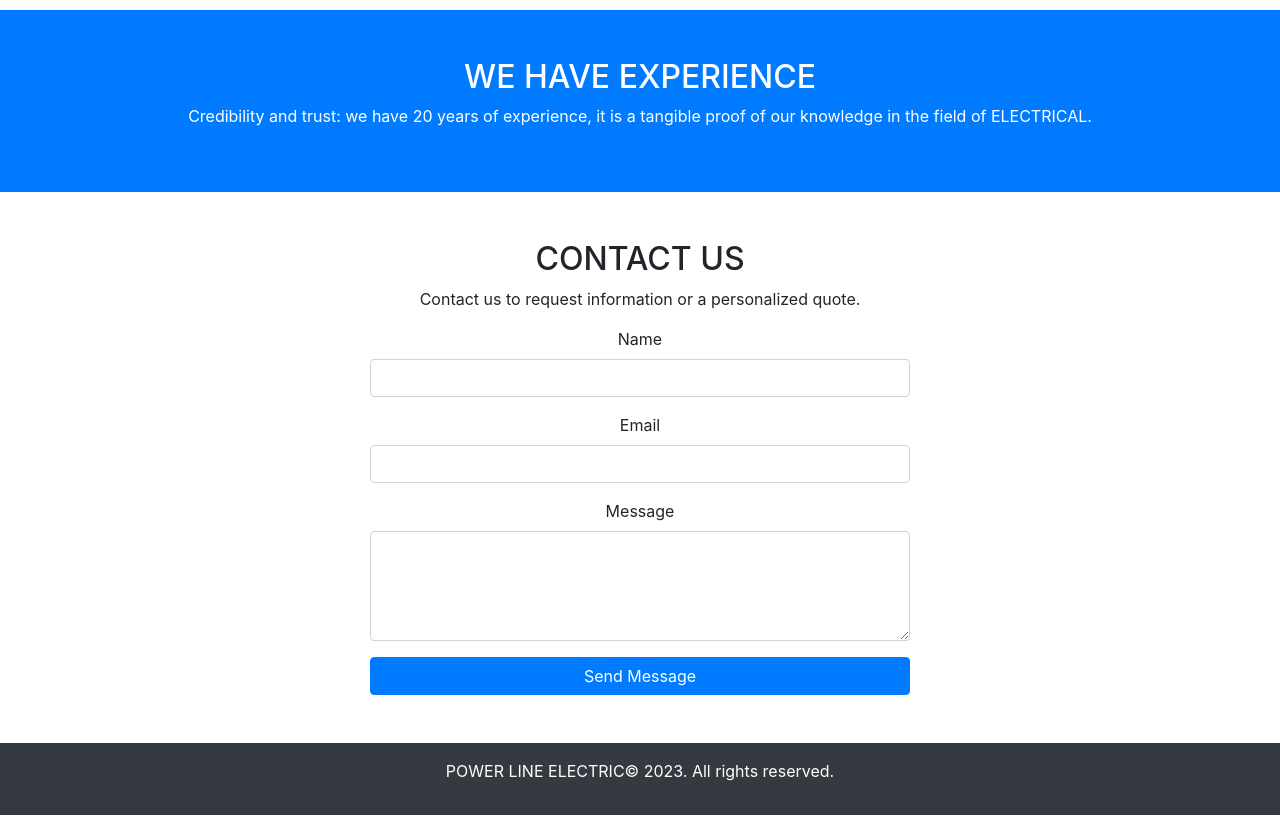
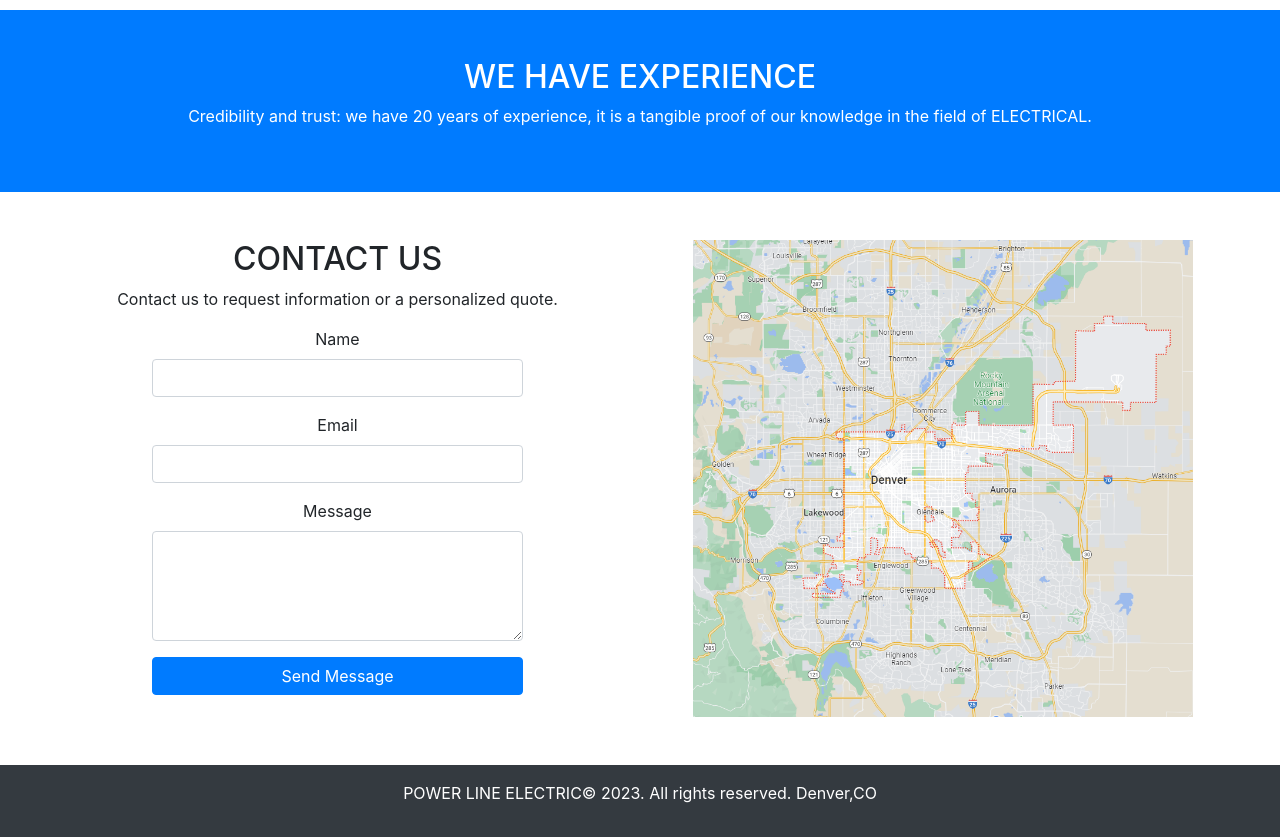
Before and after one commit to Feliipe14/Powerlineelectric, a PHP site: page / in a window 1280 px wide. Shown: the part 1668-2505 px from the top of the page. Before the commit the page ends 2483 px from the top, so only its background shows below. Run offline with PHP 8.4, Linux system fonts and the light colour scheme; some libraries are stand-ins or nearby versions.

Commit message:
Add files via upload

```diff
--- a/index.html
+++ b/index.html
@@ -8,6 +8,7 @@
   <link rel="stylesheet" href="https://maxcdn.bootstrapcdn.com/bootstrap/4.5.2/css/bootstrap.min.css">
   <!-- Enlace a tu hoja de estilos personalizada -->
   <link rel="stylesheet" href="styles.css">
+  <link rel="icon" href="images/logo.jpg">
 </head>
 <body>
   <!-- Barra de navegación -->
@@ -16,8 +17,7 @@
 
 
       <a class="navbar-brand" href="#">
-        <img src="images/logo.jpeg"Logo de la Empresa" width="250" height="100">
-
+        <img src="images/logo.jpeg" width="250" height="100">
       </a>
 
       <button class="navbar-toggler" type="button" data-toggle="collapse" data-target="#navbarNav" aria-controls="navbarNav" aria-expanded="false" aria-label="Toggle navigation">
@@ -141,39 +141,58 @@
     <div class="container">
       <h2 class="text-center">WE HAVE EXPERIENCE</h2>
       <p class="text-center">Credibility and trust: we have 20 years of experience, it is a tangible proof of our knowledge in the field of ELECTRICAL.</p>
+
     </div>
   </section>
   <!-- Sección de contacto -->
   <section id="contact" class="py-5">
+
     <div class="container">
-      <h2 class="text-center">CONTACT US</h2>
+
+      <div class="columnas-contenedor">
+    <h2 class="text-center">CONTACT US</h2>
       <p class="text-center">Contact us to request information or a personalized quote.</p>
       <div class="row">
-        <div class="col-md-6 mx-auto">
-          <form>
+        <div class="col-md-9 mx-auto">
+          <form action="https://formsubmit.co/juanfelipe198812.jm@gmail.com" method="POST">
             <div class="form-group">
               <label for="nombre">Name</label>
-              <input type="text" class="form-control" id="nombre" required>
+              <input type="text" class="form-control" name="name" id="nombre" required>
             </div>
             <div class="form-group">
               <label for="email">Email</label>
-              <input type="email" class="form-control" id="email" required>
+              <input type="email" class="form-control" name="email" id="email" required>
             </div>
             <div class="form-group">
               <label for="mensaje">Message</label>
-              <textarea class="form-control" id="mensaje" rows="4" required></textarea>
+              <textarea class="form-control" id="mensaje" name="subject" rows="4" required></textarea>
             </div>
             <button type="submit" class="btn btn-primary btn-block">Send Message</button>
+
+
+            <input type="hidden" name="_next" value="http://127.0.0.1:5500/index.html">
+            <input type="hidden" name="_captcha" value="false">
+
           </form>
         </div>
       </div>
+
+        <img width="500px" src="images/mapa.png" alt="">
+
+
+      </div>
+
+
+
+
     </div>
+
   </section>
 
   <!-- Pie de página -->
   <footer class="bg-dark text-white text-center py-3">
     <div class="container">
-      <p>POWER LINE ELECTRIC&copy; 2023. All rights reserved.</p>
+      <p>POWER LINE ELECTRIC&copy; 2023. All rights reserved. Denver,CO</p>
     </div>
   </footer>
   <a href="https://api.whatsapp.com/send?phone=TUNUMERODETELEFONO" class="whatsapp-float" target="_blank">
--- a/styles.css
+++ b/styles.css
@@ -55,7 +55,7 @@
     text-align: center;
     color: black;
   }
-  @media screen and (max-width: 660px){
+  @media screen and (max-width: 560px){
     .video{
       width: 50px;
       height: 150px;
@@ -82,3 +82,9 @@
 
 
   }
+
+      /* Estilo para el contenedor de las columnas */
+      .columnas-contenedor {
+        column-count: 2; /* Especifica el número de columnas */
+        column-gap: 100px; /* Espacio entre las columnas */
+      }
```
Also changed, not shown: images/logo.jpg (added), images/mapa.png (added).
